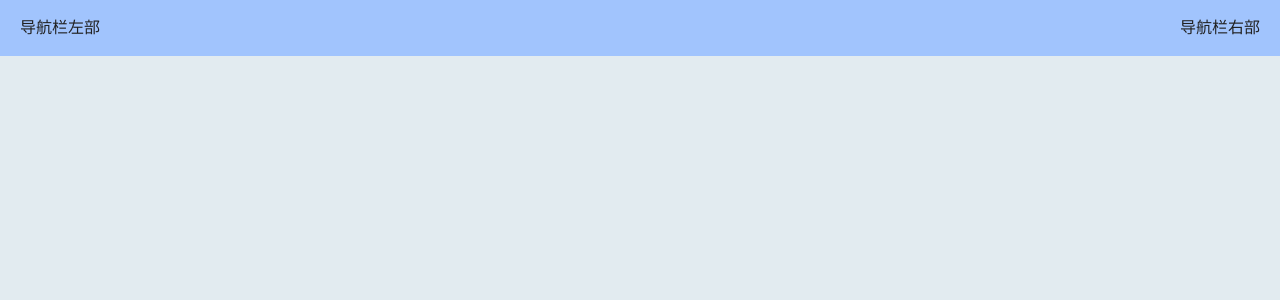
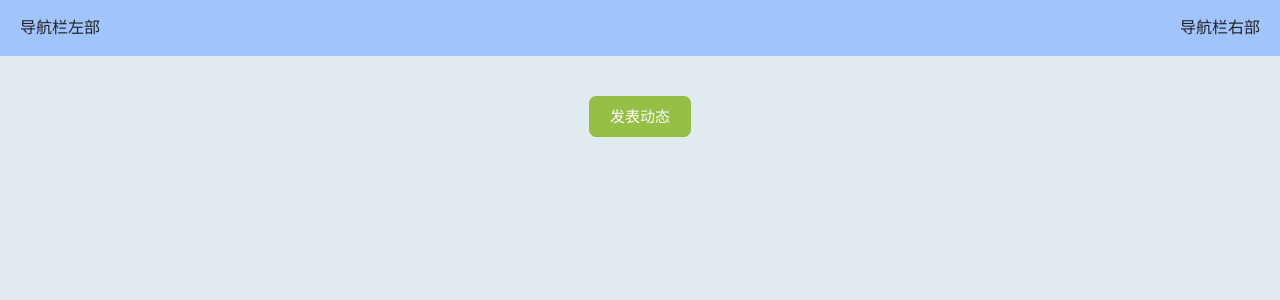
Before and after one commit to shouhou-web/RuanGongD, a Vue app in the folder vued/: page /userPosts in a window 1280 px wide. Shown: the top 300 px of the page. Built offline with nearby package versions, Linux system fonts and the light colour scheme.

Commit message:
完成发表动态组件的基本框架

```diff
--- a/vued/src/views/Forum/UserPosts.vue
+++ b/vued/src/views/Forum/UserPosts.vue
@@ -1,19 +1,30 @@
 <template>
   <!-- 一个用户的所有动态 -->
   <div id="UserPosts">
-    <div></div>
+    <div class="tempdisplay">
+      <create-post></create-post>
+      <!-- 先暂时放这 -->
+    </div>
   </div>
 </template>
 
 <script>
+import CreatePost from "./childCpn/create-post.vue";
 export default {
   name: "UserPosts",
   data() {
     return {};
   },
   methods: {},
-  components: {},
+  components: { CreatePost },
 };
 </script>
 
-<style scoped></style>
+<style scoped>
+.tempdisplay {
+  display: flex;
+  justify-content: center;
+  margin: 40px auto;
+  width: 80%;
+}
+</style>
--- /dev/null
+++ b/vued/src/views/Forum/childCpn/create-post.vue
@@ -0,0 +1,67 @@
+<!-- TODO: 上传图片（如果要做），引用文献 -->
+<template>
+  <div data-app="true">
+    <v-dialog v-model="dialog" persistent max-width="600">
+      <v-card elevation="3">
+        <v-card-title class="headline">发表动态</v-card-title>
+
+        <v-card-text>
+          <el-input type="textarea" v-model="postContent" placeholder="请输入动态内容" resize="none"></el-input>
+          <!-- TODO: 选择分区，选择标签 -->
+        </v-card-text>
+
+        <v-card-actions>
+          <div class="footer">
+            <l-button @click="submit" size="small">发表</l-button>
+            <l-button @click="dialog = false" type="info" size="small">取消</l-button>
+          </div>
+        </v-card-actions>
+
+        <v-divider></v-divider>
+      </v-card>
+    </v-dialog>
+
+    <l-button type="success" @click="dialog = true">发表动态</l-button>
+  </div>
+</template>
+
+<script>
+export default {
+  name: 'CreatePost',
+  props: {},
+  data() {
+    return {
+      dialog: false, // 是否展示悬浮窗
+      userId: 1, // 用户 ID
+      postContent: '', // 动态内容
+      imgUrl: [''], // 上传图片的 Url（如果要做）
+      citeId: 1, // 引用的文献 ID
+    };
+  },
+  methods: {
+    submit() {
+      // loading
+      // submit data
+      dialog = false;
+    },
+    // show() {
+    //   this.$refs.hover.showHover({
+    //     title: '发表动态',
+    //     submitBtn: '发表',
+    //     cancelBtn: '取消',
+    //   });
+    // },
+  },
+  components: {},
+};
+</script>
+
+<style scoped>
+.footer {
+  display: flex;
+  justify-content: space-between;
+  margin: auto;
+  padding-bottom: 10px;
+  width: 30%;
+}
+</style>
```
